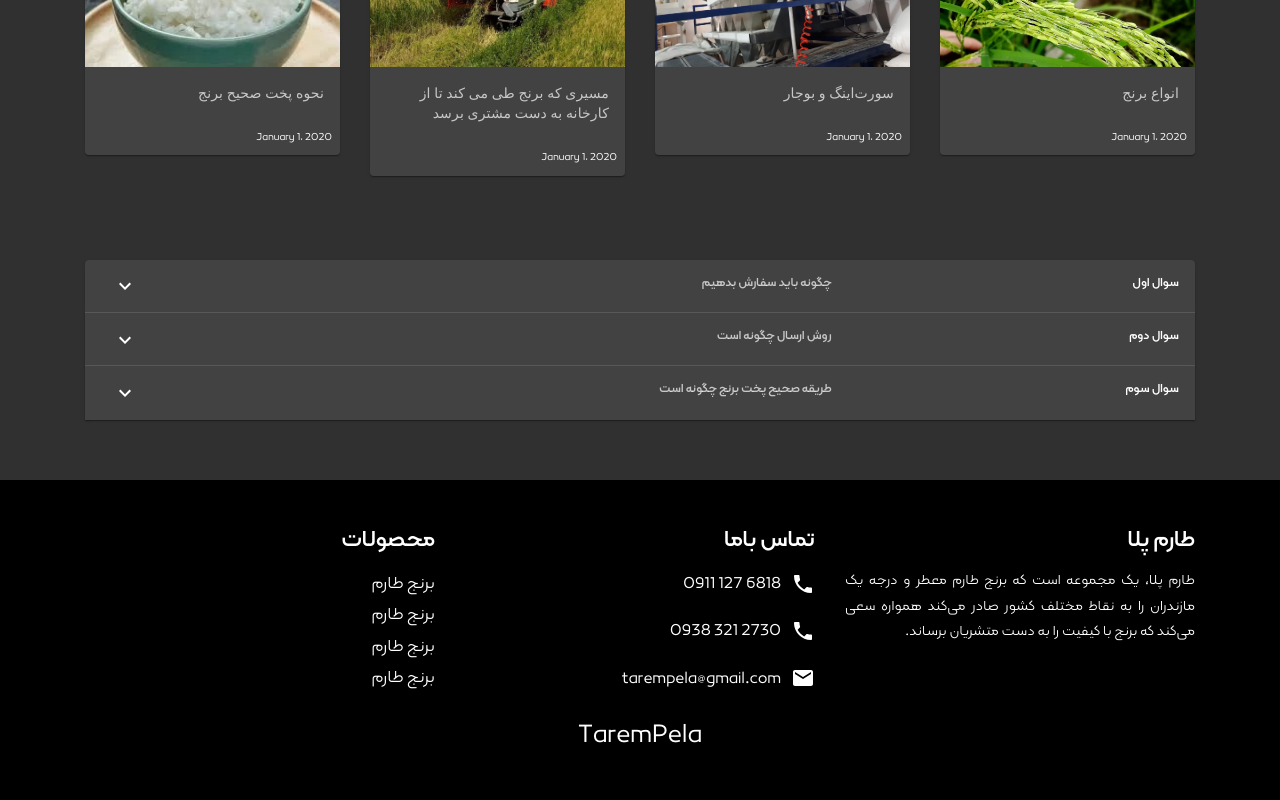
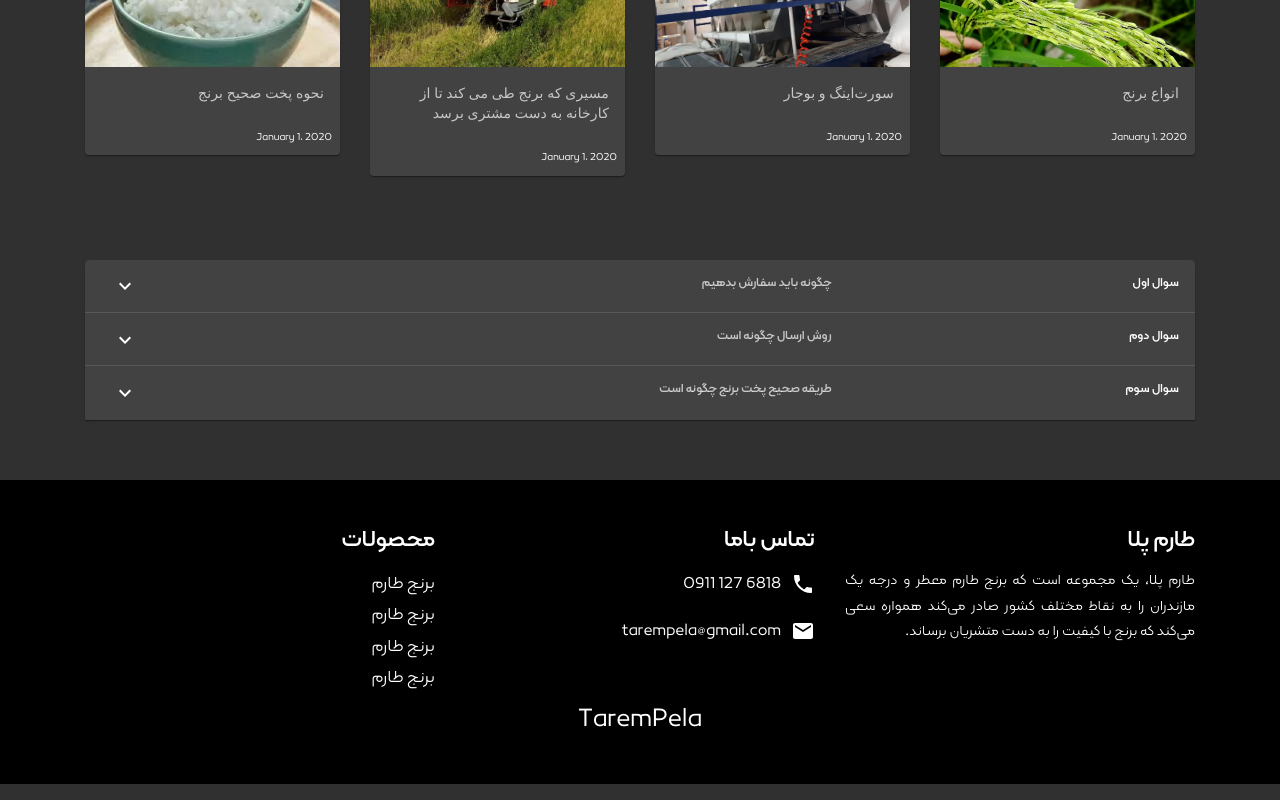
Before and after one commit to jamshidi799/tarempela, a Next.js app: page / in a window 1280 px wide. Shown: the part 1995-2795 px from the top of the page. Built offline with nearby package versions, Linux system fonts and the light colour scheme.

Commit message:
update packages

```diff
--- a/components/common/footer.tsx
+++ b/components/common/footer.tsx
@@ -27,12 +27,6 @@ export default function Footer() {
               </a>
             </div>
             <div className="d-flex align-items-center mb-3">
-              <Phone className={style.icon} />
-              <a href="tel:09383212730" className={style.info}>
-                2730 321 0938
-              </a>
-            </div>
-            <div className="d-flex align-items-center mb-3">
               <Email className={style.icon} />
               <a href="mailto:tarempela@gmail.com" className={style.info}>
                 tarempela@gmail.com
--- a/package.json
+++ b/package.json
@@ -20,9 +20,9 @@
     "lqip-loader": "^2.2.1",
     "next": "^10.0.3",
     "next-optimized-images": "^2.6.2",
-    "react": "16.13.1",
-    "react-dom": "16.13.1",
-    "react-parallax": "^3.0.3",
+    "react": "^16.14.0",
+    "react-dom": "^16.14.0",
+    "react-parallax": "3.5.1",
     "remark": "^12.0.0",
     "remark-html": "^12.0.0",
     "sass": "^1.26.11"
```
Also changed, not shown: 1 other file (tests, documents, lock files or other folders).
